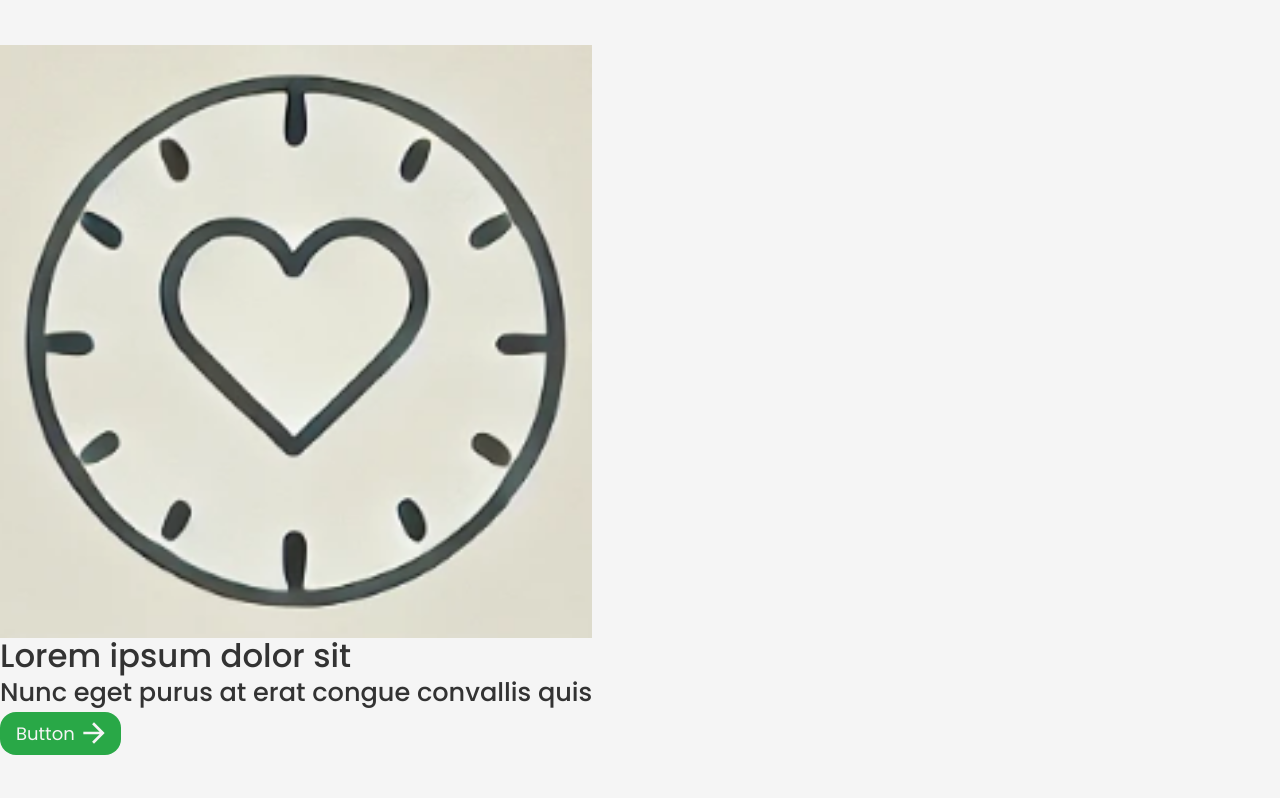
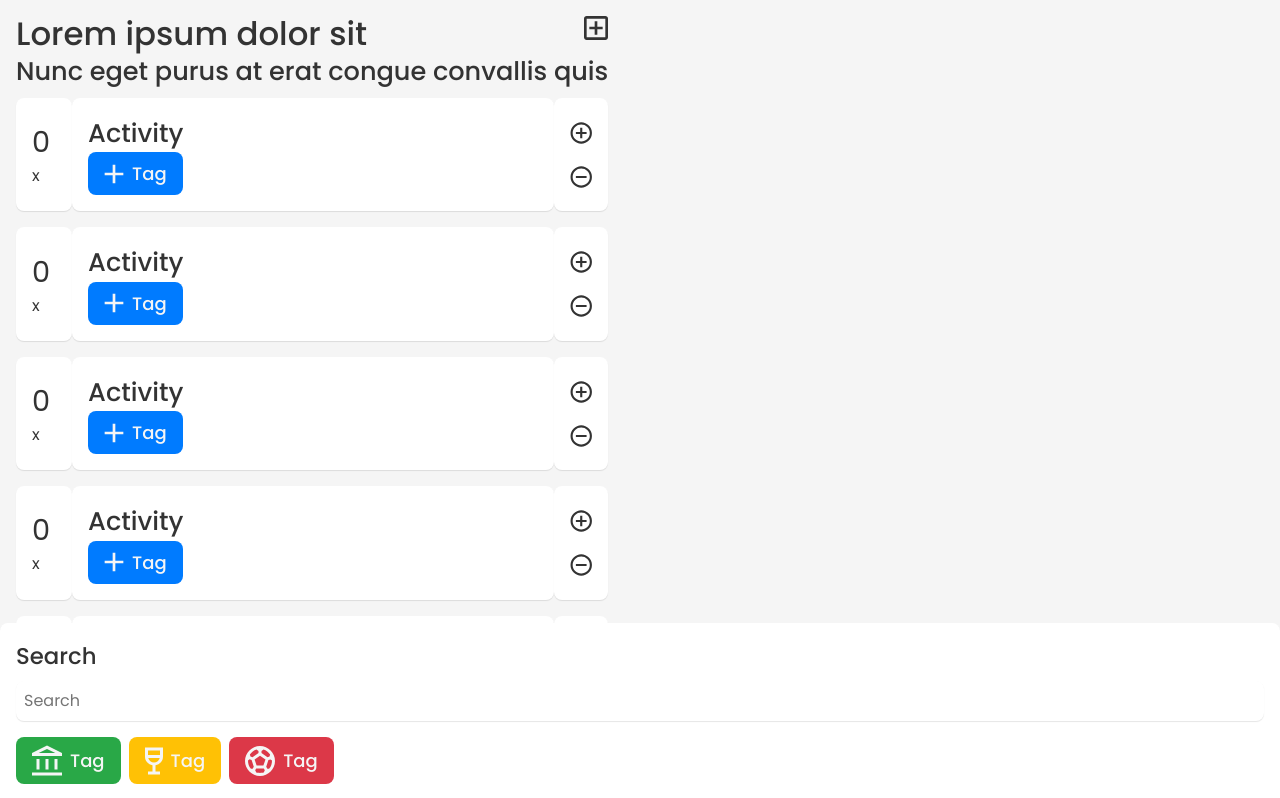
Before and after one commit to JanSkrzynski/life-counter-app, a React (Vite) app: page / in a window 1280 px wide. Shown: the top 798 px of the page. Built offline with nearby package versions, Linux system fonts and the light colour scheme; the HTML template or start-up script is replaced by a standard one.

Commit message:
Added main page component

```diff
--- a/src/view/Pages/Home/Home.jsx
+++ b/src/view/Pages/Home/Home.jsx
@@ -1,13 +1,9 @@
 import React from "react";
-import Image from "../../components/Image/Image";
-import { ButtonPrimary } from "../../components/Button/Button";
+import MainPage from "../../components/MainPage/MainPage";
 function Home() {
   return (
     <>
-      <Image />
-      <h1>Lorem ipsum dolor sit</h1>
-      <h3>Nunc eget purus at erat congue convallis quis</h3>
-      <ButtonPrimary text="Sample CTA" iconName="ArrowForward" />
+      <MainPage />
     </>
   );
 }
--- a/src/view/components/Activity/Activity.module.css
+++ b/src/view/components/Activity/Activity.module.css
@@ -1,8 +1,5 @@
 .card {
   display: flex;
-  width: 100%;
-  height: 100%;
-  min-width: 50%;
 
   & .card__left {
     justify-content: center;
@@ -19,9 +16,11 @@
 
   & .card__center {
     display: flex;
+    width: 100%;
+
     flex-direction: column;
     justify-content: center;
-    align-items: center;
+    align-items: start;
     padding: var(--spacing-medium);
     background-color: var(--clr-secondary-background);
     box-shadow: var(--shadow);
--- a/src/view/components/FilterAndSearch/FilterAndSearch.module.css
+++ b/src/view/components/FilterAndSearch/FilterAndSearch.module.css
@@ -1,4 +1,8 @@
 .footer {
+  position: fixed;
+  bottom: 0;
+  left: 0;
+  width: 100%;
   display: flex;
   flex-direction: column;
   gap: var(--spacing-medium);
--- /dev/null
+++ b/src/view/components/MainPage/MainPage.jsx
@@ -0,0 +1,38 @@
+import React from "react";
+import style from "./MainPage.module.css";
+import Icon from "../Icon/Icon";
+import Activity from "../Activity/Activity";
+import FilterAndSearch from "../FilterAndSearch/FilterAndSearch";
+
+const MainPage = () => {
+  return (
+    <main className={style.main}>
+      <div className={style.main__header}>
+        <h1>Lorem ipsum dolor sit</h1>
+        <Icon name="addbox" />
+      </div>
+
+      <h3>Nunc eget purus at erat congue convallis quis</h3>
+      <div className={style.main__activities}>
+        <Activity />
+        <Activity />
+        <Activity />
+        <Activity />
+        <Activity />
+        <Activity />
+        <Activity />
+        <Activity />
+        <Activity />
+        <Activity />
+        <Activity />
+        <Activity />
+        <Activity />
+        <Activity />
+      </div>
+
+      <FilterAndSearch />
+    </main>
+  );
+};
+
+export default MainPage;
--- /dev/null
+++ b/src/view/components/MainPage/MainPage.module.css
@@ -0,0 +1,21 @@
+.main {
+  height: 100vh;
+  display: flex;
+  flex-direction: column;
+  padding: var(--spacing-medium);
+
+  & .main__header {
+    display: flex;
+    gap: var(--spacing-medium);
+    align-content: center;
+    justify-content: space-between;
+  }
+
+  & .main__activities {
+    display: flex;
+    flex-direction: column;
+    margin-top: var(--spacing-small);
+    gap: var(--spacing-medium);
+    padding-bottom: 40vh;
+  }
+}
```
Also changed, not shown: src/view/components/HomePage/HomePage.jsx (+21 -0 lines), src/view/components/HomePage/HomePage.module.css (+9 -0 lines).
